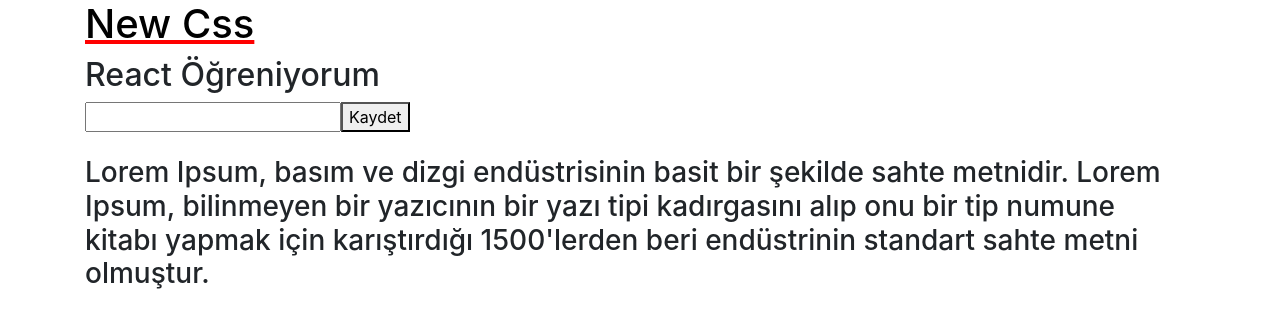
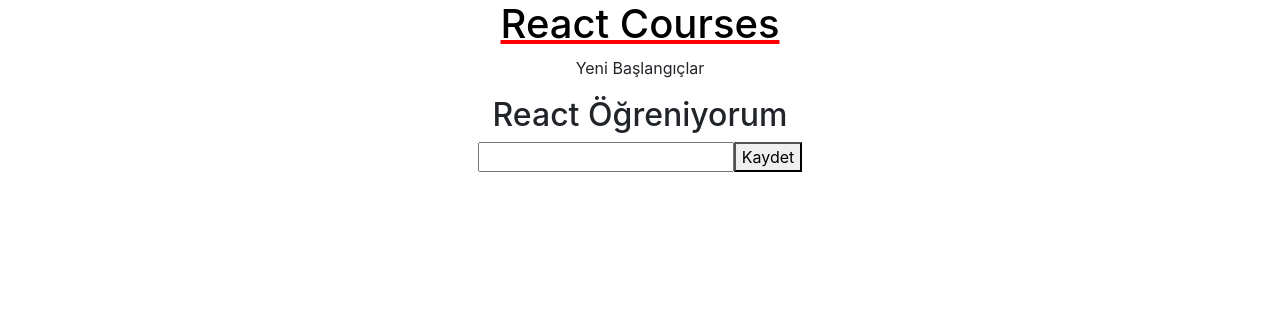
Before and after one commit to OzanMertKaraca/ReactJs-1, a React (Create React App) app: page / in a window 1280 px wide. Shown: the top 328 px of the page. Built offline with nearby package versions, Linux system fonts and the light colour scheme.

Commit message:
props nedir , propsları console ve ekrana nasıl yazdırılır.

```diff
--- a/src/App.js
+++ b/src/App.js
@@ -1,6 +1,6 @@
 import React,{ Component } from 'react';
 import Cmp from   "./ilkcmpnt";
-import Cmp2 from "./ilkcmpnt2";
+/*import Cmp2 from "./ilkcmpnt2";*/
 import './App.css';
 import './newcss.css';
 
@@ -8,13 +8,13 @@
 class App extends Component  {
     render()
     {
+        const tittle="React Courses";
+        const description="Yeni Başlangıçlar";
+        return (
+            <div className="App">
 
-        return (
-            <div className="container">
-               <h1> New Css</h1>
-                <Cmp />
-                <br/>
-                <Cmp2 />
+                <Cmp baslik={tittle} aciklama={description} />
+
             </div>
 
         );
--- a/src/ilkcmpnt.js
+++ b/src/ilkcmpnt.js
@@ -3,8 +3,11 @@
 class Cmp extends Component {
     render()
     {
+        console.log(this.props)
         return(
         <div>
+            <h1>{this.props.baslik}</h1>
+            <p>{this.props.aciklama}</p>
             <h2>React Öğreniyorum</h2>
             <form action="">
                 <input type="text"/>
--- a/src/newcss.css
+++ b/src/newcss.css
@@ -1,6 +1,6 @@
 h1
 {
-   text-align: left;
+   text-align: center;
      text-decoration: underline red;
     color: black;
 }
```
Also changed, not shown: src/App.css (line endings or trailing spaces).
